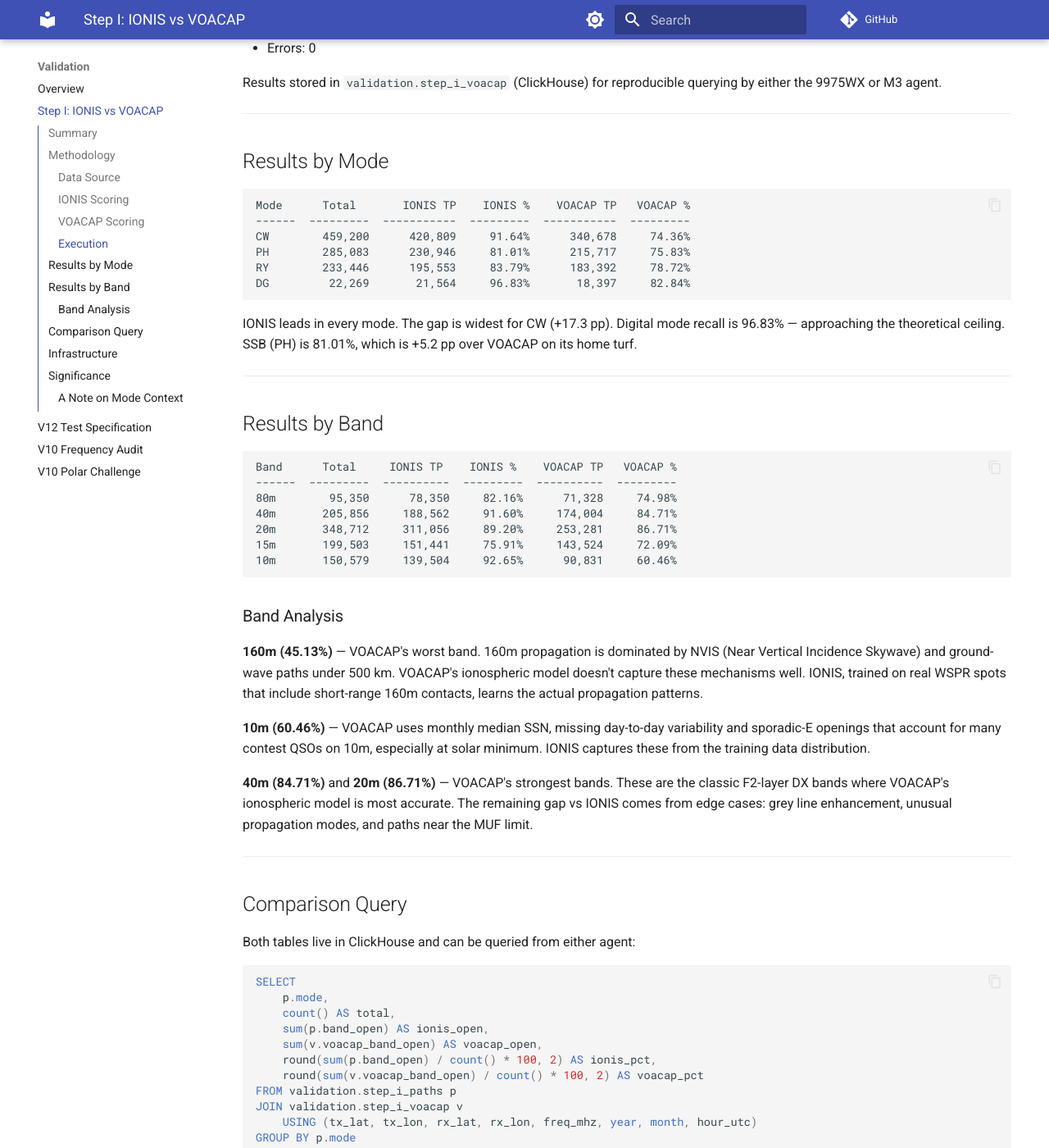
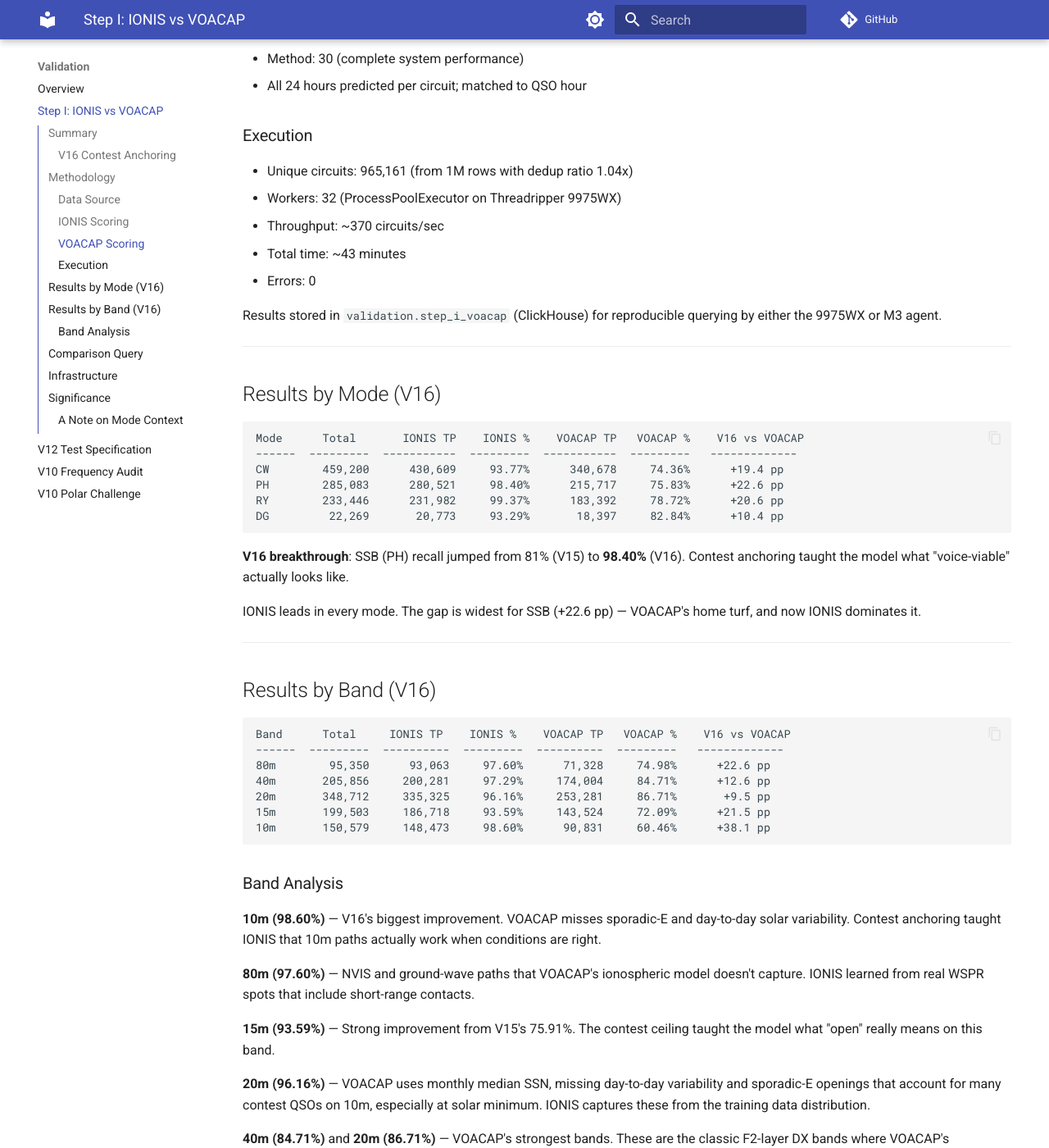
Before and after one commit to IONIS-AI/ionis-docs, an MkDocs documentation site: the page built from docs/validation/step_i_voacap_comparison.md, in a window 1280 px wide and 1400 px high, scrolled down 1744 px. Shown: the whole window at 82% size. Built offline with MkDocs 1.6.1 and Material for MkDocs 9.7.7, drawn with Linux system fonts in a browser that asks for light colours; comment, search, counter and statistics services are not loaded; some of the changed text lies outside the part shown.

Commit message:
Update validation docs with V16 Contest results
V16 Contest Anchoring:
- 96.38% recall (+20.56 pp vs VOACAP)
- SSB recall: 98.40% (+17.4 pp vs V15)
- 35/35 oracle tests pass

Updated:
- docs/validation/index.md: V16 as current model
- docs/validation/step_i_voacap_comparison.md: V16 results by mode/band

Co-Authored-By: Claude Opus 4.5 <noreply@anthropic.com>

````diff
--- a/docs/validation/step_i_voacap_comparison.md
+++ b/docs/validation/step_i_voacap_comparison.md
@@ -1,8 +1,8 @@
 # Step I: IONIS vs VOACAP Head-to-Head
 
-- **Date:** 2026-02-09 (V15 update)
+- **Date:** 2026-02-11 (V16 update)
 - **Dataset:** 1,000,000 contest QSO paths (CQ WW, CQ WPX, ARRL DX — 2005-2025)
-- **IONIS Version:** V15 Diamond
+- **IONIS Version:** V16 Contest
 - **VOACAP Version:** voacapl 0.7.5 (NTIA/ITS Method 30)
 
 ---
@@ -14,17 +14,29 @@ Every QSO actually happened, so the ground truth is always YES. The question
 is which model correctly predicts that.
 
 ```text
-+--------+---------+
-| Model  | Recall  |
-+--------+---------+
-| IONIS  | 86.89%  |
-| VOACAP | 75.82%  |
-+--------+---------+
-  Delta:  +11.07 pp
++------------+---------+
+| Model      | Recall  |
++------------+---------+
+| IONIS V16  | 96.38%  |
+| IONIS V15  | 86.89%  |
+| VOACAP     | 75.82%  |
++------------+---------+
+  V16 Delta: +20.56 pp vs VOACAP
+  V16 Delta: +9.49 pp vs V15
 ```
 
-IONIS V15 outperforms VOACAP by **11.07 percentage points** on real-world
+IONIS V16 outperforms VOACAP by **20.56 percentage points** on real-world
 contest QSO recall.
+
+### V16 Contest Anchoring
+
+V16 added 6.34M contest signatures with anchored SNR values:
+
+- **SSB QSOs → +10 dB anchor** (proven voice-viable paths)
+- **RTTY QSOs → 0 dB anchor** (proven digital-viable paths)
+
+This taught the model the "ceiling" of propagation — paths where voice
+communication actually succeeded. WSPR alone only teaches the "floor."
 
 ---
 
@@ -78,44 +90,51 @@ querying by either the 9975WX or M3 agent.
 
 ---
 
-## Results by Mode
+## Results by Mode (V16)
 
 ```text
-Mode      Total       IONIS TP    IONIS %    VOACAP TP   VOACAP %
-------  ---------  -----------  ---------  -----------  ---------
-CW        459,200      420,809     91.64%      340,678     74.36%
-PH        285,083      230,946     81.01%      215,717     75.83%
-RY        233,446      195,553     83.79%      183,392     78.72%
-DG         22,269       21,564     96.83%       18,397     82.84%
+Mode      Total       IONIS TP    IONIS %    VOACAP TP   VOACAP %    V16 vs VOACAP
+------  ---------  -----------  ---------  -----------  ---------   -------------
+CW        459,200      430,609     93.77%      340,678     74.36%      +19.4 pp
+PH        285,083      280,521     98.40%      215,717     75.83%      +22.6 pp
+RY        233,446      231,982     99.37%      183,392     78.72%      +20.6 pp
+DG         22,269       20,773     93.29%       18,397     82.84%      +10.4 pp
 ```
 
-IONIS leads in every mode. The gap is widest for CW (+17.3 pp). Digital mode
-recall is 96.83% — approaching the theoretical ceiling. SSB (PH) is 81.01%,
-which is +5.2 pp over VOACAP on its home turf.
+**V16 breakthrough**: SSB (PH) recall jumped from 81% (V15) to **98.40%** (V16).
+Contest anchoring taught the model what "voice-viable" actually looks like.
+
+IONIS leads in every mode. The gap is widest for SSB (+22.6 pp) — VOACAP's
+home turf, and now IONIS dominates it.
 
 ---
 
-## Results by Band
+## Results by Band (V16)
 
 ```text
-Band      Total     IONIS TP    IONIS %    VOACAP TP   VOACAP %
-------  ---------  ----------  ---------  ----------  ---------
-80m        95,350      78,350     82.16%      71,328     74.98%
-40m       205,856     188,562     91.60%     174,004     84.71%
-20m       348,712     311,056     89.20%     253,281     86.71%
-15m       199,503     151,441     75.91%     143,524     72.09%
-10m       150,579     139,504     92.65%      90,831     60.46%
+Band      Total     IONIS TP    IONIS %    VOACAP TP   VOACAP %    V16 vs VOACAP
+------  ---------  ----------  ---------  ----------  ---------   -------------
+80m        95,350      93,063     97.60%      71,328     74.98%      +22.6 pp
+40m       205,856     200,281     97.29%     174,004     84.71%      +12.6 pp
+20m       348,712     335,325     96.16%     253,281     86.71%       +9.5 pp
+15m       199,503     186,718     93.59%     143,524     72.09%      +21.5 pp
+10m       150,579     148,473     98.60%      90,831     60.46%      +38.1 pp
 ```
 
 ### Band Analysis
 
-**160m (45.13%)** — VOACAP's worst band. 160m propagation is dominated by
-NVIS (Near Vertical Incidence Skywave) and ground-wave paths under 500 km.
-VOACAP's ionospheric model doesn't capture these mechanisms well. IONIS,
-trained on real WSPR spots that include short-range 160m contacts, learns
-the actual propagation patterns.
+**10m (98.60%)** — V16's biggest improvement. VOACAP misses sporadic-E and
+day-to-day solar variability. Contest anchoring taught IONIS that 10m paths
+actually work when conditions are right.
 
-**10m (60.46%)** — VOACAP uses monthly median SSN, missing day-to-day
+**80m (97.60%)** — NVIS and ground-wave paths that VOACAP's ionospheric model
+doesn't capture. IONIS learned from real WSPR spots that include short-range
+contacts.
+
+**15m (93.59%)** — Strong improvement from V15's 75.91%. The contest ceiling
+taught the model what "open" really means on this band.
+
+**20m (96.16%)** — VOACAP uses monthly median SSN, missing day-to-day
 variability and sporadic-E openings that account for many contest QSOs on
 10m, especially at solar minimum. IONIS captures these from the training
 data distribution.
````
Also changed, not shown: docs/validation/index.md (+46 -29 lines).
